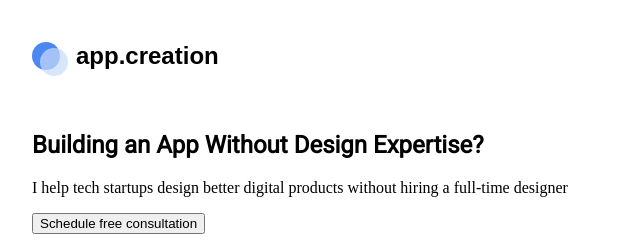
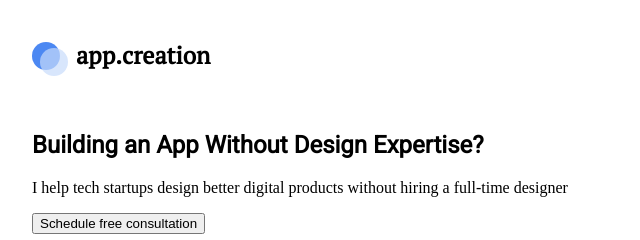
Before and after one commit to WebHeroSchool/AKh, a plain HTML site: page index.html in a window 1280 px wide. Shown: the full height of the page, 96-736 px from the left. Drawn offline with Linux system fonts and the light colour scheme.

Commit message:
logo-fixed

```diff
--- a/font.css
+++ b/font.css
@@ -4,7 +4,7 @@
 
 @font-face {
     font-family: 'pt_serifbold';
-    src: url('ptserif-bold-webfont.woff') format('woff');
+    src: url('fonts/ptserif-bold-webfont.woff') format('woff');
     font-weight: normal;
     font-style: normal;
 
@@ -15,7 +15,7 @@
 
 @font-face {
     font-family: 'pt_serifbold_italic';
-    src: url('ptserif-bolditalic-webfont.woff') format('woff');
+    src: url('fonts/ptserif-bolditalic-webfont.woff') format('woff');
     font-weight: normal;
     font-style: normal;
 
@@ -26,7 +26,7 @@
 
 @font-face {
     font-family: 'pt_serifitalic';
-    src: url('ptserif-italic-webfont.woff') format('woff');
+    src: url('fonts/ptserif-italic-webfont.woff') format('woff');
     font-weight: normal;
     font-style: normal;
 
@@ -37,7 +37,7 @@
 
 @font-face {
     font-family: 'pt_serifregular';
-    src: url('ptserif-regular-webfont.woff') format('woff');
+    src: url('fonts/ptserif-regular-webfont.woff') format('woff');
     font-weight: normal;
     font-style: normal;
 
--- a/style.css
+++ b/style.css
@@ -20,7 +20,7 @@ body {
     position: relative;
     padding: 40px 0;
     padding-left: 44px;
-    font: bold 24px/31px pt_serif, arial, helvetica, sans-serif;
+    font: bold 24px/31px pt_serifregular, arial, helvetica, sans-serif;
 }
 
 .logo__circle{
```
